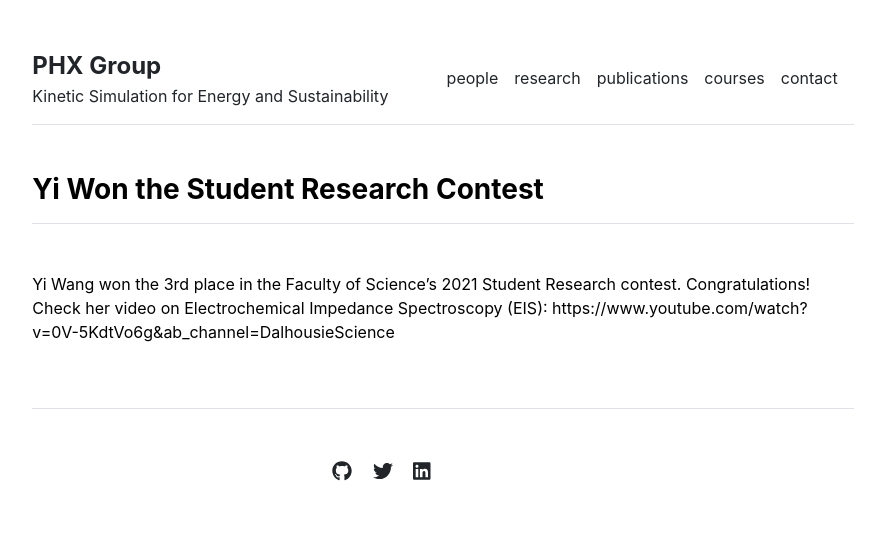
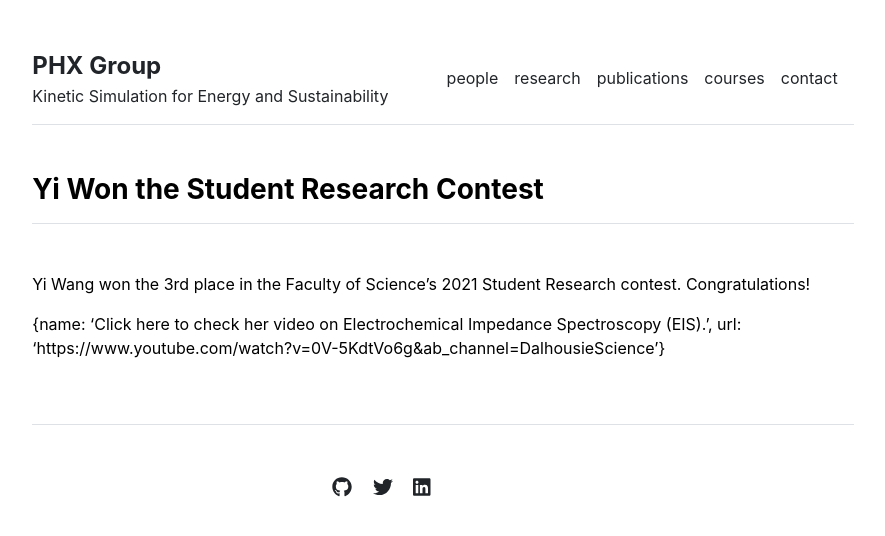
Before and after one commit to penghao-xiao/xiao_group, a Jekyll site: the page built from _posts/2021-10-15-YWang-EIS-award.markdown, in a window 1280 px wide. Shown: the top 536 px of the page, without its empty margins (197-1082 px from the left). Built offline with Jekyll 4.4.1, drawn with Linux system fonts in a browser that asks for light colours.

Commit message:
edit post

```diff
--- a/_posts/2021-10-15-YWang-EIS-award.markdown
+++ b/_posts/2021-10-15-YWang-EIS-award.markdown
@@ -4,5 +4,6 @@ title:  "Yi Won the Student Research Contest"
 date:   2021-10-15 20:12:00
 categories: my update
 ---
-Yi Wang won the 3rd place in the Faculty of Science's 2021 Student Research contest. Congratulations! Check her video on Electrochemical Impedance Spectroscopy (EIS):
-https://www.youtube.com/watch?v=0V-5KdtVo6g&ab_channel=DalhousieScience
+Yi Wang won the 3rd place in the Faculty of Science's 2021 Student Research contest. Congratulations!
+
+{name: 'Click here to check her video on Electrochemical Impedance Spectroscopy (EIS).', url: 'https://www.youtube.com/watch?v=0V-5KdtVo6g&ab_channel=DalhousieScience'}
```
